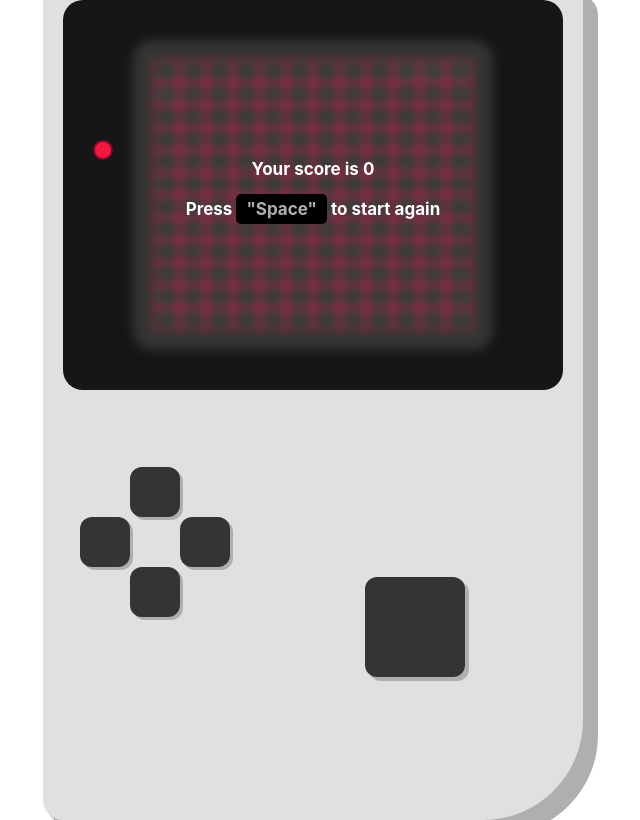
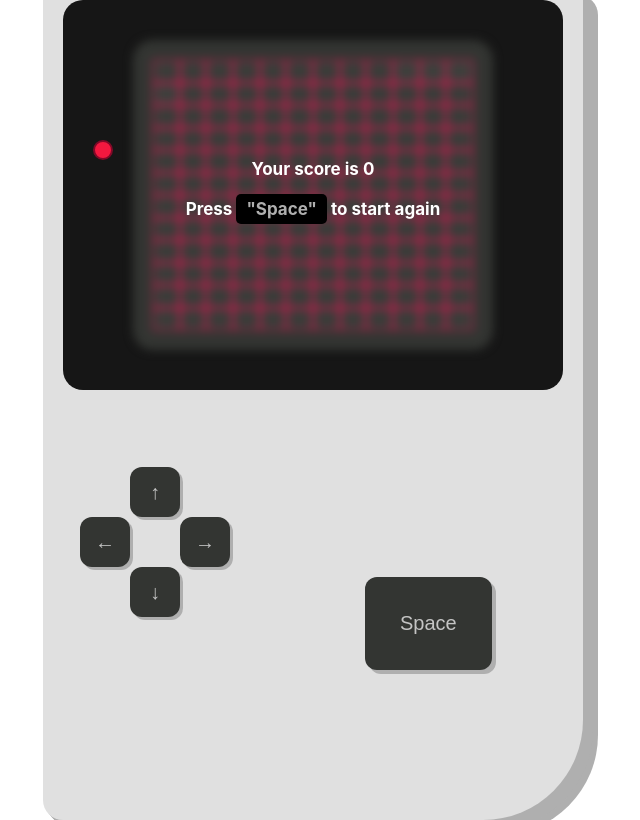
Before and after one commit to IlyaAgarishev/react-gameboy, a React (Create React App) app: page / in a window 1280 px wide. Shown: the whole page, without its empty margins (327-967 px from the left). Built offline with nearby package versions, Linux system fonts and the light colour scheme.

Commit message:
added content to buttons

```diff
--- a/src/components/Button/Button.module.css
+++ b/src/components/Button/Button.module.css
@@ -13,7 +13,7 @@
   border-radius: 12px;
   font-size: 1.25rem;
   background: #333532;
-  color: white;
+  color: #c4c4c4;
   transform: translateY(-3px) translateX(-3px);
 }
 
--- a/src/components/Button/Button.tsx
+++ b/src/components/Button/Button.tsx
@@ -5,9 +5,10 @@ import styles from "./Button.module.css";
 
 interface IDirectionalButton {
   keyboardButton: ControlKey;
+  content: string;
 }
 
-const Button: React.FC<IDirectionalButton> = ({ keyboardButton }) => {
+const Button: React.FC<IDirectionalButton> = ({ keyboardButton, content }) => {
   const [buttonIsClicked, setButtonIsClicked] = useState(false);
 
   const keyDownData = useOnKeyDown();
@@ -32,7 +33,7 @@ const Button: React.FC<IDirectionalButton> = ({ keyboardButton }) => {
         buttonIsClicked && styles.isActive
       }`}
     >
-      <span />
+      <span>{content}</span>
     </button>
   );
 };
--- a/src/components/DirectionalButtons/DirectionalButtons.module.css
+++ b/src/components/DirectionalButtons/DirectionalButtons.module.css
@@ -6,6 +6,15 @@
 
 .controls div {
   position: absolute;
+}
+
+.controls span {
+  display: flex;
+  justify-content: center;
+  align-items: center;
+  padding: 0;
+  width: 50px;
+  height: 50px;
 }
 
 .moveLeft {
--- a/src/components/DirectionalButtons/DirectionalButtons.tsx
+++ b/src/components/DirectionalButtons/DirectionalButtons.tsx
@@ -7,16 +7,16 @@ const DirectionalButtons = () => {
   return (
     <div className={styles.controls}>
       <div className={styles.moveLeft} onClick={keyboardEmulator.moveLeft}>
-        <Button keyboardButton={KeyboardButtons.ArrowLeft} />
+        <Button keyboardButton={KeyboardButtons.ArrowLeft} content="←" />
       </div>
       <div className={styles.moveUp} onClick={keyboardEmulator.moveUp}>
-        <Button keyboardButton={KeyboardButtons.ArrowUp} />
+        <Button keyboardButton={KeyboardButtons.ArrowUp} content="↑" />
       </div>
       <div className={styles.moveRight} onClick={keyboardEmulator.moveRight}>
-        <Button keyboardButton={KeyboardButtons.ArrowRight} />
+        <Button keyboardButton={KeyboardButtons.ArrowRight} content="→" />
       </div>
       <div className={styles.moveDown} onClick={keyboardEmulator.moveDown}>
-        <Button keyboardButton={KeyboardButtons.ArrowDown} />
+        <Button keyboardButton={KeyboardButtons.ArrowDown} content="↓" />
       </div>
     </div>
   );
--- a/src/components/EnterButton/EnterButton.module.css
+++ b/src/components/EnterButton/EnterButton.module.css
@@ -4,6 +4,6 @@
 }
 
 .enterButton span {
-  padding: 50px;
+  padding: 35px;
   transform: translateY(-4px) translateX(-4px);
 }
--- a/src/components/EnterButton/EnterButton.tsx
+++ b/src/components/EnterButton/EnterButton.tsx
@@ -22,7 +22,10 @@ const EnterButton = () => {
   return (
     <div className={styles.enterButton} onClick={keyboardEmulator.pressEnter}>
       {/* TODO: внести новый тип "Space" и убрать каст ! */}
-      <Button keyboardButton={KeyboardButtons.Space as ControlKey} />
+      <Button
+        keyboardButton={KeyboardButtons.Space as ControlKey}
+        content="Space"
+      />
     </div>
   );
 };
```
